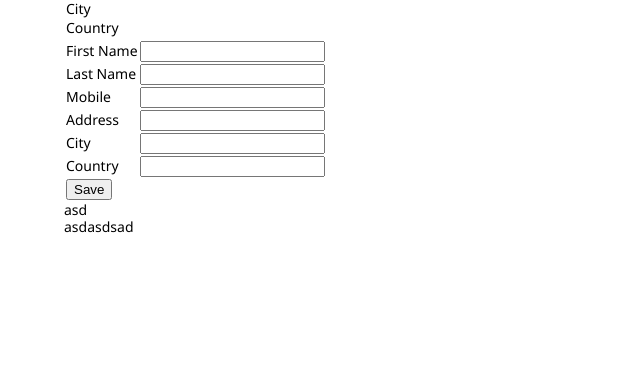
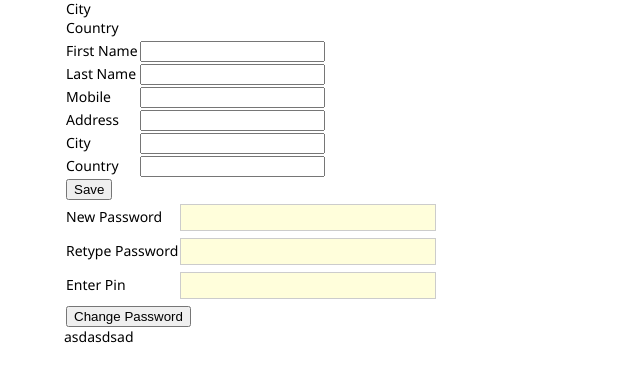
Before and after one commit to s-bokul/u-bokul, a PHP site: template application/views/template/user/pages/profile.php in a window 1280 px wide. Shown: the part 192-574 px from the top of the page, without its empty margins (0-640 px from the left). Run offline with PHP 8.4, Linux system fonts and the light colour scheme; the template is opened without the code that fills it, so the values that code supplies are empty.

Commit message:
change password

```diff
--- a/application/views/template/user/pages/profile.php
+++ b/application/views/template/user/pages/profile.php
@@ -16,6 +16,15 @@
             rules: {
                 fname: { required:true, maxlength: 32, names:true },
                 lname: { required:true, maxlength: 32, names:true }
+            }
+        });
+
+        $("#changePassword").validate({
+            rules: {
+                passwd: "required",
+                cnf_password: {
+                    equalTo: "#passwd"
+                }
             }
         });
     });
@@ -45,7 +54,7 @@
             <li class="active"><a href="#profile_info" id="info">Profile Information</a></li>
             <li><a href="#profile" id="pro">Edit Profile</a></li>
             <li><a href="#password" id="pass">Change Password</a></li>
-            <li><a href="#change_pin" id="pin">Change Pin</a></li>
+            <li><a href="#change_pin" id="cng_pin">Change Pin</a></li>
         </ul>
 
         <div class="tab-content">
@@ -170,7 +179,39 @@
             </div>
 
             <div class="tab-pane" id="password">
-                asd
+                <?php echo form_open(site_url('/userpanel/change-password'),array('name'=>'changePassword','id'=>'changePassword', 'class'=>'signup'));?>
+                <table class="table table-striped">
+                    <tr>
+                        <td class="text-info">
+                            New Password
+                        </td>
+                        <td>
+                            <input type="password" id="passwd" name="passwd">
+                        </td>
+                    </tr>
+                    <tr>
+                        <td class="text-info">
+                            Retype Password
+                        </td>
+                        <td>
+                            <input type="password" id="cnf_password" name="cnf_password">
+                        </td>
+                    </tr>
+                    <tr>
+                        <td class="text-info">
+                            Enter Pin
+                        </td>
+                        <td>
+                            <input type="password" id="pin" name="pin">
+                        </td>
+                    </tr>
+                    <tr>
+                        <td colspan="2">
+                            <button type="submit" class="btn btn-primary">Change Password</button>
+                        </td>
+                    </tr>
+                </table>
+                <?php echo form_close();?>
             </div>
 
             <div class="tab-pane" id="change_pin">
```
